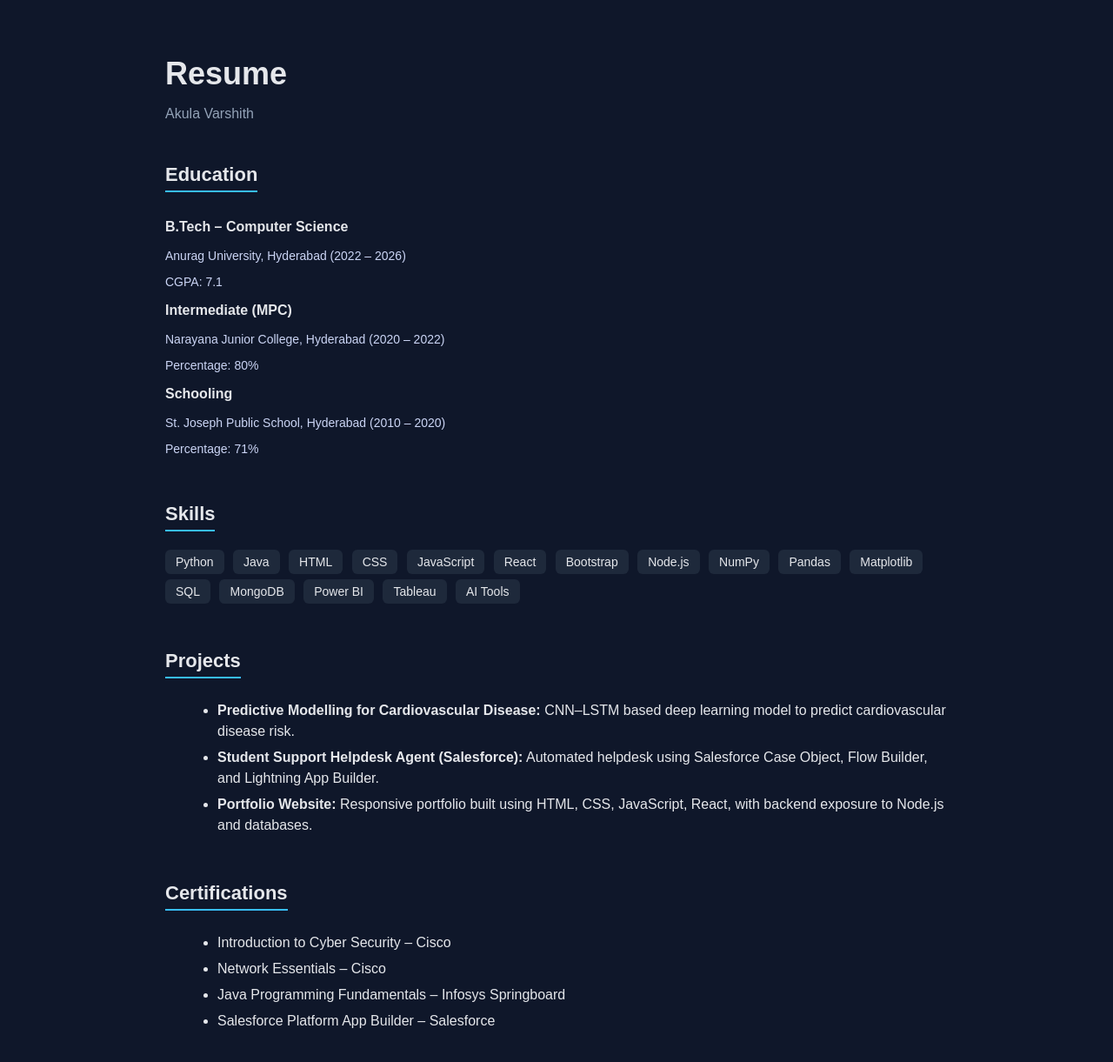
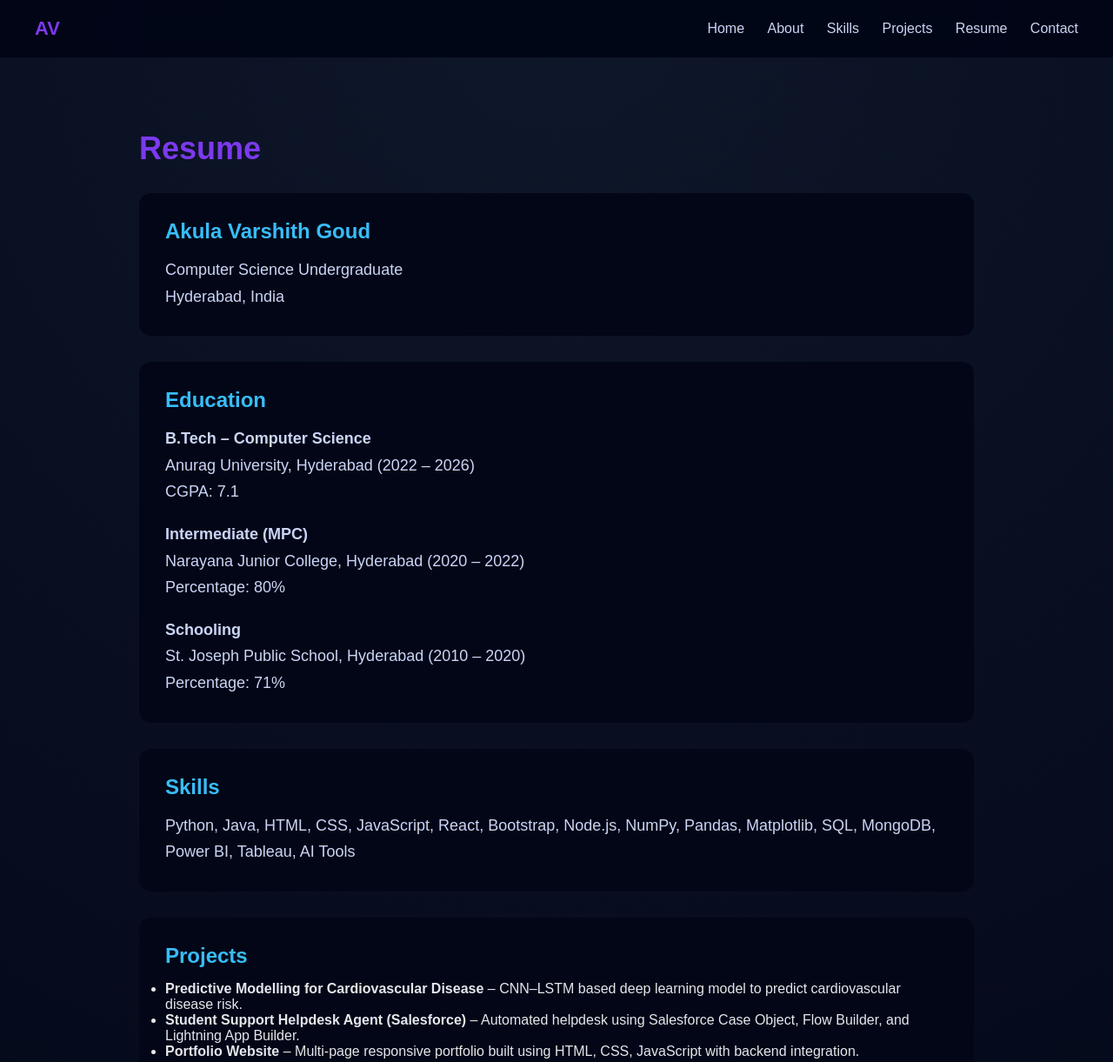
Before and after one commit to Vars791/varshith-portfolio, a plain HTML site: page resume.html in a window 1280 px wide. Shown: the top 1221 px of the page at 87% size. Drawn offline with Linux system fonts and the light colour scheme; files that its build step writes are made by us from their sources.

Commit message:
Update resume.html

```diff
--- a/resume.html
+++ b/resume.html
@@ -2,169 +2,94 @@
 <html lang="en">
 <head>
   <meta charset="UTF-8">
-    <title>Resume | Akula Varshith</title>
+  <title>Resume | Varshith Goud</title>
   <meta name="viewport" content="width=device-width, initial-scale=1.0">
 
-    <style>
-        body {
-            margin: 0;
-            font-family: Arial, Helvetica, sans-serif;
-            background: #0f172a;
-            color: #e5e7eb;
-        }
+  <!-- Global CSS -->
+  <link rel="stylesheet" href="css/style.css">
+</head>
 
-        .container {
-            max-width: 900px;
-            margin: auto;
-            padding: 40px 20px;
-        }
-
-        h1 {
-            font-size: 36px;
-            margin-bottom: 5px;
-        }
-
-        .subtitle {
-            color: #94a3b8;
-            margin-bottom: 30px;
-        }
-
-        section {
-            margin-bottom: 35px;
-        }
-
-        h2 {
-            font-size: 22px;
-            border-bottom: 2px solid #38bdf8;
-            display: inline-block;
-            padding-bottom: 5px;
-            margin-bottom: 15px;
-        }
-
-        .item {
-            margin-bottom: 15px;
-        }
-
-        .item-title {
-            font-weight: bold;
-            font-size: 16px;
-        }
-
-        .item-sub {
-            color: #cbd5f5;
-            font-size: 14px;
-        }
-
-        ul {
-            margin: 10px 0 0 20px;
-        }
-
-        li {
-            margin-bottom: 6px;
-            line-height: 1.5;
-        }
-
-        .skills span {
-            display: inline-block;
-            background: #1e293b;
-            padding: 6px 12px;
-            margin: 6px 6px 0 0;
-            border-radius: 6px;
-            font-size: 14px;
-        }
-
-        .download-btn {
-            display: inline-block;
-            margin-top: 30px;
-            padding: 12px 22px;
-            background: #38bdf8;
-            color: #0f172a;
-            text-decoration: none;
-            font-weight: bold;
-            border-radius: 8px;
-        }
-
-        .download-btn:hover {
-            background: #0ea5e9;
-        }
-    </style>
-</head>
 <body>
 
+<!-- NAVBAR (SAME AS ALL PAGES) -->
+<nav>
+  <div style="font-size:22px; font-weight:bold; color:#7c3aed;">AV</div>
+  <div>
+    <a href="index.html">Home</a>
+    <a href="about.html">About</a>
+    <a href="skills.html">Skills</a>
+    <a href="projects.html">Projects</a>
+    <a href="resume.html">Resume</a>
+    <a href="contact.html">Contact</a>
+  </div>
+</nav>
+
+<!-- RESUME CONTENT -->
 <div class="container">
 
   <h1>Resume</h1>
-    <p class="subtitle">Akula Varshith</p>
+
+  <!-- BASIC INFO -->
+  <div class="card" style="margin-top:30px;">
+    <h2>Akula Varshith Goud</h2>
+    <p>Computer Science Undergraduate</p>
+    <p>Hyderabad, India</p>
+  </div>
 
   <!-- EDUCATION -->
-    <section>
+  <div class="card" style="margin-top:30px;">
     <h2>Education</h2>
 
-        <div class="item">
-            <p class="item-title">B.Tech – Computer Science</p>
-            <p class="item-sub">Anurag University, Hyderabad (2022 – 2026)</p>
-            <p class="item-sub">CGPA: 7.1</p>
+    <p><strong>B.Tech – Computer Science</strong></p>
+    <p>Anurag University, Hyderabad (2022 – 2026)</p>
+    <p>CGPA: 7.1</p>
+
+    <br>
+
+    <p><strong>Intermediate (MPC)</strong></p>
+    <p>Narayana Junior College, Hyderabad (2020 – 2022)</p>
+    <p>Percentage: 80%</p>
+
+    <br>
+
+    <p><strong>Schooling</strong></p>
+    <p>St. Joseph Public School, Hyderabad (2010 – 2020)</p>
+    <p>Percentage: 71%</p>
   </div>
 
-        <div class="item">
-            <p class="item-title">Intermediate (MPC)</p>
-            <p class="item-sub">Narayana Junior College, Hyderabad (2020 – 2022)</p>
-            <p class="item-sub">Percentage: 80%</p>
+  <!-- SKILLS -->
+  <div class="card" style="margin-top:30px;">
+    <h2>Skills</h2>
+    <p>
+      Python, Java, HTML, CSS, JavaScript, React, Bootstrap,
+      Node.js, NumPy, Pandas, Matplotlib, SQL, MongoDB,
+      Power BI, Tableau, AI Tools
+    </p>
   </div>
 
-        <div class="item">
-            <p class="item-title">Schooling</p>
-            <p class="item-sub">St. Joseph Public School, Hyderabad (2010 – 2020)</p>
-            <p class="item-sub">Percentage: 71%</p>
-        </div>
-    </section>
-
-    <!-- SKILLS -->
-    <section>
-        <h2>Skills</h2>
-        <div class="skills">
-            <span>Python</span>
-            <span>Java</span>
-            <span>HTML</span>
-            <span>CSS</span>
-            <span>JavaScript</span>
-            <span>React</span>
-            <span>Bootstrap</span>
-            <span>Node.js</span>
-            <span>NumPy</span>
-            <span>Pandas</span>
-            <span>Matplotlib</span>
-            <span>SQL</span>
-            <span>MongoDB</span>
-            <span>Power BI</span>
-            <span>Tableau</span>
-            <span>AI Tools</span>
-        </div>
-    </section>
-
   <!-- PROJECTS -->
-    <section>
+  <div class="card" style="margin-top:30px;">
     <h2>Projects</h2>
     <ul>
       <li>
-                <strong>Predictive Modelling for Cardiovascular Disease:</strong>
+        <strong>Predictive Modelling for Cardiovascular Disease</strong> –
         CNN–LSTM based deep learning model to predict cardiovascular disease risk.
       </li>
       <li>
-                <strong>Student Support Helpdesk Agent (Salesforce):</strong>
+        <strong>Student Support Helpdesk Agent (Salesforce)</strong> –
         Automated helpdesk using Salesforce Case Object, Flow Builder,
         and Lightning App Builder.
       </li>
       <li>
-                <strong>Portfolio Website:</strong>
-                Responsive portfolio built using HTML, CSS, JavaScript, React,
-                with backend exposure to Node.js and databases.
+        <strong>Portfolio Website</strong> –
+        Multi-page responsive portfolio built using HTML, CSS, JavaScript
+        with backend integration.
       </li>
     </ul>
-    </section>
+  </div>
 
   <!-- CERTIFICATIONS -->
-    <section>
+  <div class="card" style="margin-top:30px;">
     <h2>Certifications</h2>
     <ul>
       <li>Introduction to Cyber Security – Cisco</li>
@@ -172,14 +97,18 @@
       <li>Java Programming Fundamentals – Infosys Springboard</li>
       <li>Salesforce Platform App Builder – Salesforce</li>
     </ul>
-    </section>
+  </div>
 
   <!-- DOWNLOAD -->
-    <a href="Varshith_Resume.pdf" class="download-btn" download>
-        Download Resume
+  <div class="card" style="margin-top:30px; text-align:center;">
+    <a href="Varshith_Resume.pdf" class="btn btn-primary" download>
+      Download Resume (PDF)
     </a>
+  </div>
 
 </div>
 
+<!-- Global JS -->
+<script src="js/script.js"></script>
 </body>
 </html>
```
Lines whose indentation alone changed are shown as unchanged.
